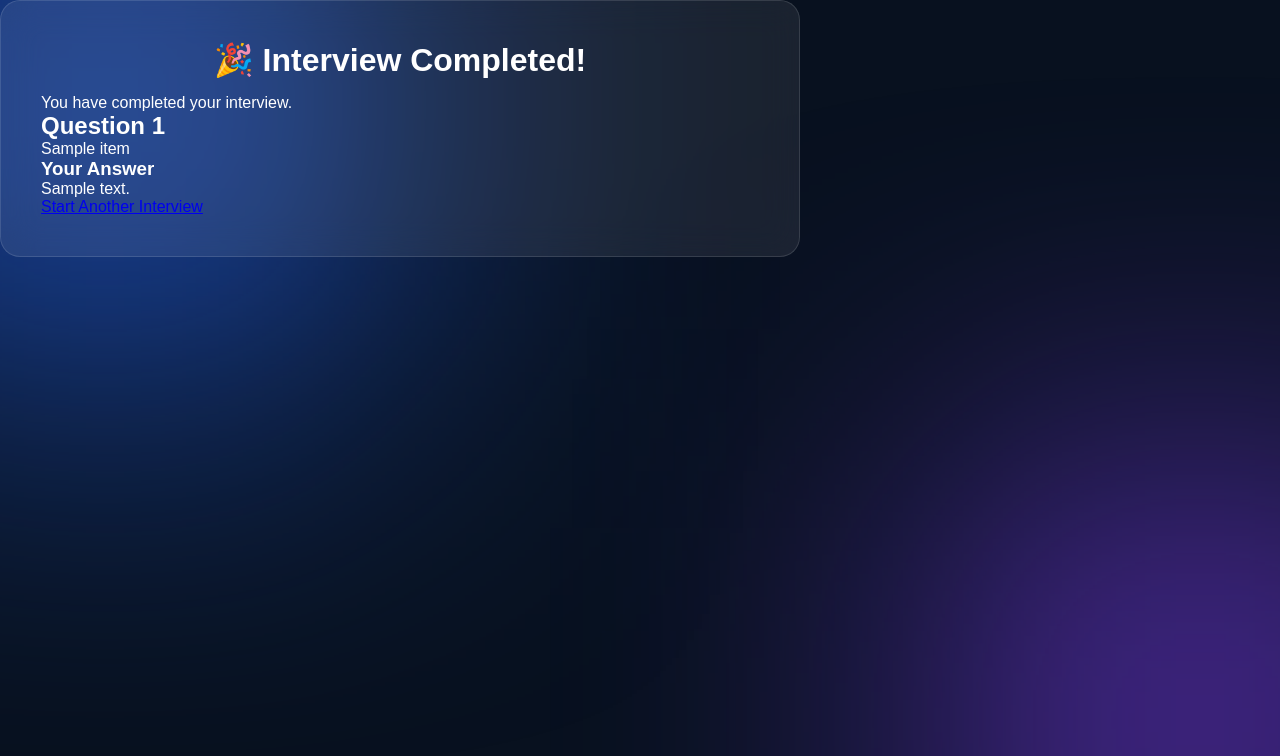
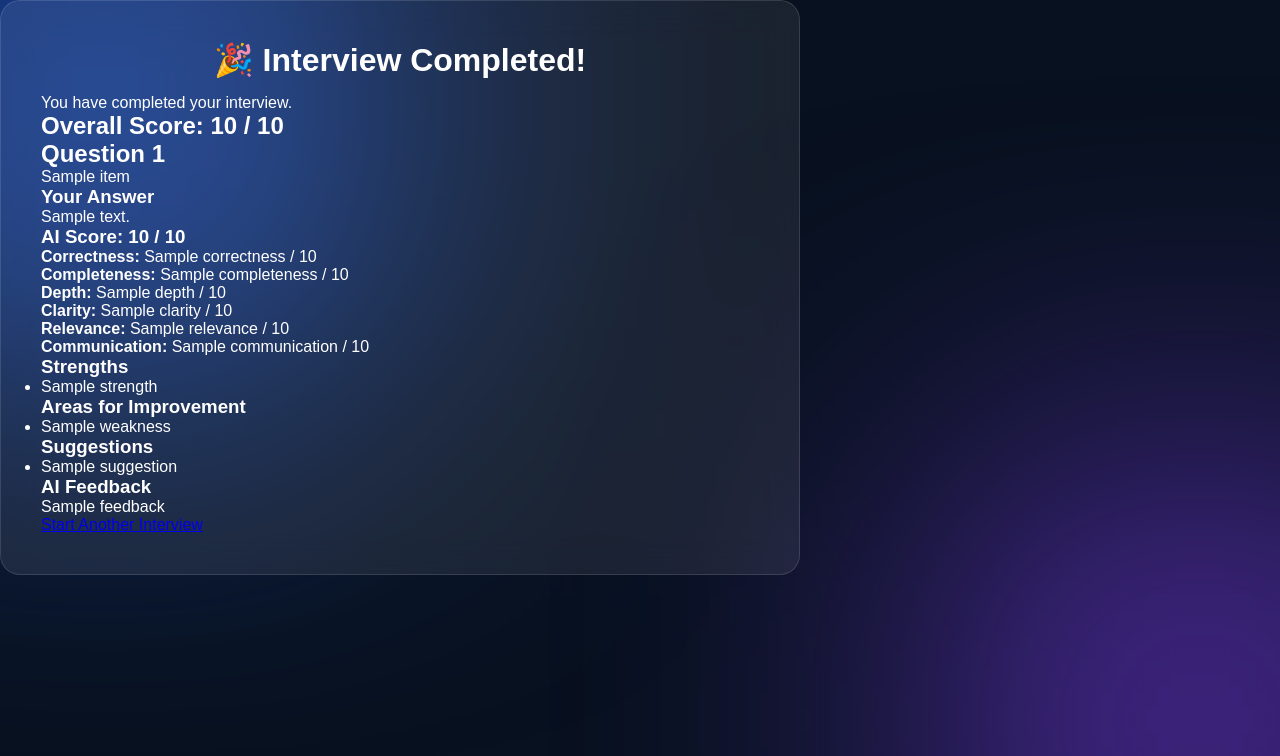
Before and after one commit to shaikhshakib/Ai-Interview-Assistant, a FastAPI app: template app/templates/result.html in a window 1280 px wide. Shown: the top 756 px of the page. Run offline with FastAPI, Linux system fonts and the light colour scheme; the template is opened without the code that fills it: most values are stand-ins (such as "Sample title", 1, 10 or a date in 2020).

Commit message:
Add interview evaluation and result flow

```diff
--- a/app/main.py
+++ b/app/main.py
@@ -1,25 +1,36 @@
 from fastapi import FastAPI, Request
 from fastapi.staticfiles import StaticFiles
 from fastapi.templating import Jinja2Templates
+
 from app.data.questions import QUESTIONS
-from fastapi.responses import HTMLResponse, FileResponse
-from fastapi.responses import JSONResponse
+from app.evaluation import evaluate_interview
+
+from fastapi.responses import HTMLResponse, JSONResponse
+
 import uuid
 
 
 app = FastAPI(title="AI Interview Assistant")
 
+
 interviews = {}
+
+
 app.mount(
     "/static",
     StaticFiles(directory="app/static"),
     name="static"
 )
 
+
 templates = Jinja2Templates(
     directory="app/templates"
 )
 
+
+# -----------------------------------
+# HOME PAGE
+# -----------------------------------
 
 @app.get("/")
 async def home(request: Request):
@@ -30,7 +41,15 @@ async def home(request: Request):
         context={}
     )
 
-@app.get("/interview/{topic}", response_class=HTMLResponse)
+
+# -----------------------------------
+# START INTERVIEW
+# -----------------------------------
+
+@app.get(
+    "/interview/{topic}",
+    response_class=HTMLResponse
+)
 async def interview_page(
     request: Request,
     topic: str
@@ -38,12 +57,19 @@ async def interview_page(
 
     interview_id = str(uuid.uuid4())
 
-    questions = QUESTIONS.get(topic.lower())
+    questions = QUESTIONS.get(
+        topic.lower()
+    )
 
     if not questions:
-        return HTMLResponse("Invalid Interview Topic")
 
-    interviews[interview_id] = []
+        return HTMLResponse(
+            "Invalid Interview Topic"
+        )
+
+    interviews[interview_id] = {
+        "answers": []
+    }
 
     return templates.TemplateResponse(
         request=request,
@@ -56,60 +82,145 @@ async def interview_page(
             "interview_id": interview_id
         }
     )
+
+
+# -----------------------------------
+# NEXT QUESTION
+# -----------------------------------
+
 @app.post("/next-question")
 async def next_question(data: dict):
 
     topic = data.get("topic").lower()
+
     current = data.get("current")
+
     answer = data.get("answer")
+
     interview_id = data.get("interview_id")
+
 
     questions = QUESTIONS.get(topic)
 
+
+    # Check topic
+
     if not questions:
+
         return JSONResponse({
             "error": "Invalid topic"
         })
 
+
+    # Check interview ID
+
     if interview_id not in interviews:
+
         return JSONResponse({
             "error": "Invalid interview"
         })
 
-    interviews[interview_id].append({
+
+    # Store answer
+
+    interviews[interview_id]["answers"].append({
+
         "question_number": current,
+
         "question": questions[current - 1],
+
         "answer": answer
+
     })
+
+
+    # Check if interview is finished
 
     if current >= len(questions):
 
+        result = evaluate_interview(
+            interviews[interview_id]["answers"]
+        )
+
+
+        # Store evaluations
+
+        interviews[interview_id]["evaluations"] = (
+            result["evaluations"]
+        )
+
+
+        # Store overall score
+
+        interviews[interview_id]["overall_score"] = (
+            result["overall_score"]
+        )
+
+
         return JSONResponse({
+
             "finished": True,
-             "interview_id": interview_id
+
+            "interview_id": interview_id
+
         })
 
+
+    # Return next question
+
     return JSONResponse({
+
         "finished": False,
+
         "question": questions[current],
+
         "question_number": current + 1
+
     })
 
-@app.get("/result/{interview_id}", response_class=HTMLResponse)
+
+# -----------------------------------
+# RESULT PAGE
+# -----------------------------------
+
+@app.get(
+    "/result/{interview_id}",
+    response_class=HTMLResponse
+)
 async def result_page(
     request: Request,
     interview_id: str
 ):
 
-    answers = interviews.get(interview_id)
+    interview = interviews.get(
+        interview_id
+    )
 
-    if answers is None:
-        return HTMLResponse("Invalid Interview ID")
+
+    # Check interview ID
+
+    if not interview:
+
+        return HTMLResponse(
+            "Invalid interview"
+        )
+
 
     return templates.TemplateResponse(
+
         request=request,
+
         name="result.html",
+
         context={
-            "answers": answers
+
+            "answers": interview["answers"],
+
+            "overall_score": interview.get(
+                "overall_score",
+                0
+            )
+
         }
+
     )
--- a/app/templates/result.html
+++ b/app/templates/result.html
@@ -21,6 +21,11 @@
 
         <p>You have completed your interview.</p>
 
+        <h2>
+            Overall Score: {{ overall_score }} / 10
+        </h2>
+
+
         {% for item in answers %}
 
             <div class="result-question">
@@ -33,15 +38,104 @@
                     {{ item.question }}
                 </p>
 
+
                 <h3>Your Answer</h3>
 
                 <div class="answer-box">
                     {{ item.answer }}
                 </div>
 
+
+                {% if item.evaluation %}
+
+                    <h3>
+                        AI Score:
+                        {{ item.evaluation.score }} / 10
+                    </h3>
+
+
+                    <p>
+                        <strong>Correctness:</strong>
+                        {{ item.evaluation.correctness }} / 10
+                    </p>
+
+                    <p>
+                        <strong>Completeness:</strong>
+                        {{ item.evaluation.completeness }} / 10
+                    </p>
+
+                    <p>
+                        <strong>Depth:</strong>
+                        {{ item.evaluation.depth }} / 10
+                    </p>
+
+                    <p>
+                        <strong>Clarity:</strong>
+                        {{ item.evaluation.clarity }} / 10
+                    </p>
+
+                    <p>
+                        <strong>Relevance:</strong>
+                        {{ item.evaluation.relevance }} / 10
+                    </p>
+
+                    <p>
+                        <strong>Communication:</strong>
+                        {{ item.evaluation.communication }} / 10
+                    </p>
+
+
+                    <h3>Strengths</h3>
+
+                    <ul>
+
+                        {% for strength in item.evaluation.strengths %}
+
+                            <li>{{ strength }}</li>
+
+                        {% endfor %}
+
+                    </ul>
+
+
+                    <h3>Areas for Improvement</h3>
+
+                    <ul>
+
+                        {% for weakness in item.evaluation.weaknesses %}
+
+                            <li>{{ weakness }}</li>
+
+                        {% endfor %}
+
+                    </ul>
+
+
+                    <h3>Suggestions</h3>
+
+                    <ul>
+
+                        {% for suggestion in item.evaluation.suggestions %}
+
+                            <li>{{ suggestion }}</li>
+
+                        {% endfor %}
+
+                    </ul>
+
+
+                    <h3>AI Feedback</h3>
+
+                    <p>
+                        {{ item.evaluation.feedback }}
+                    </p>
+
+                {% endif %}
+
             </div>
 
         {% endfor %}
+
 
         <a href="/" class="back-btn">
             Start Another Interview
```
Also changed, not shown: app/evaluation.py (+59 -9 lines).
